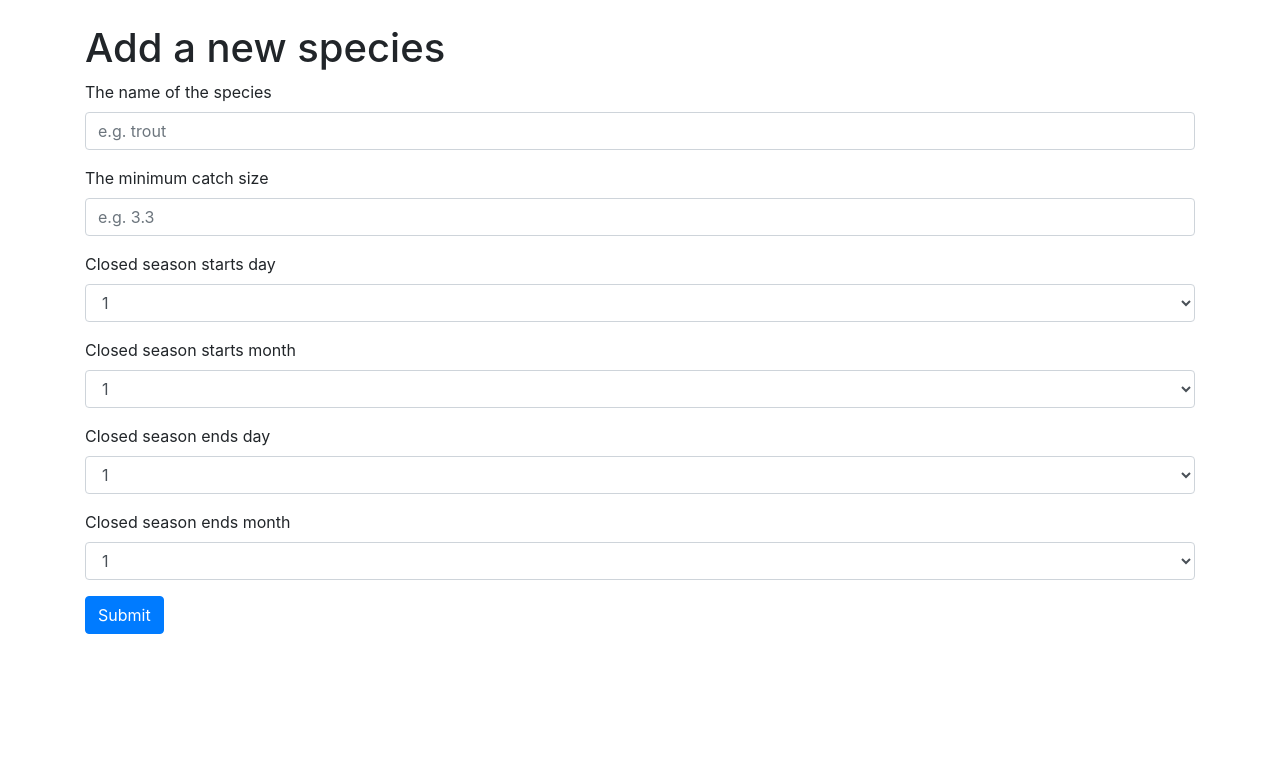
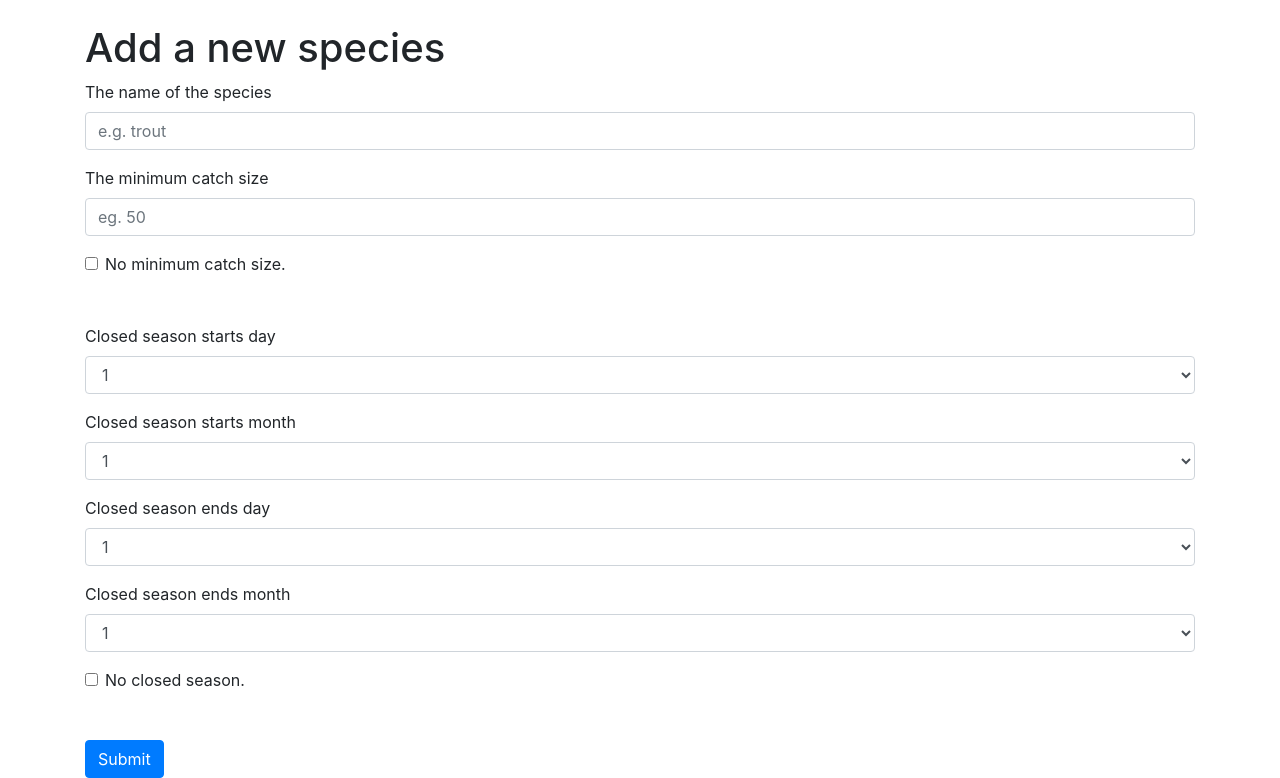
Before and after one commit to matiastamsi/KalastajanKaveri, a Flask app: page /fish/new/ in a window 1280 px wide. Shown: the part 56-834 px from the top of the page. Before the commit the page ends 690 px from the top, so only its background shows below. Run offline with Flask 2, Linux system fonts and the light colour scheme; a user stored in the database is signed in; tables that the repository leaves empty hold one stand-in row (values such as "Sample post"); some libraries are stand-ins or nearby versions.

Commit message:
Added a capability to add a fish with no minimum catch size and/or no closed season.

```diff
--- a/application/fish/forms.py
+++ b/application/fish/forms.py
@@ -1,22 +1,28 @@
 from flask_wtf import FlaskForm
-from wtforms import StringField, DecimalField, IntegerField, BooleanField, validators
+from wtforms import StringField, IntegerField, BooleanField, validators
 
 class FishForm(FlaskForm):
 
     name = StringField('Species', [validators.InputRequired()])
-    minimum_catch_size = DecimalField('Minimum size to keep',
-                                      [validators.NumberRange(min=0.0, max=150.0)])
+    minimum_catch_size = IntegerField('Minimum size to keep',
+                                      [validators.NumberRange(max=150)])
     closed_season_starts_day = IntegerField('Closed season starts: Day',
-                                            [validators.NumberRange(min=1, max=31)])
+                                            [validators.NumberRange(min=1,max=31)])
     closed_season_starts_month = IntegerField("Month",
-                                              [validators.NumberRange(min=1, max=12)])
+                                              [validators.NumberRange(min=1,max=12)])
     closed_season_ends_day = IntegerField("Closed season ends: Day",
-                                          [validators.NumberRange(min=1, max=31)])
+                                          [validators.NumberRange(min=1,max=31)])
     closed_season_ends_month = IntegerField("Month",
-                                            [validators.NumberRange(min=1, max=12)])
+                                            [validators.NumberRange(min=1,max=12)])
     #Boolean value to message whether
     #the fish species is going to be deleted.
-    delete = BooleanField("I agree deleting this species permanently.")
+    delete = BooleanField("I agree deleting this species permanently.", default=False)
+    #Boolean value to message whether
+    #give 'None' value to size.
+    noMinimumCatchSize = BooleanField("No minimum catch size.", default=False)
+    #Boolean value to message whether
+    #give 'None' values to dates.
+    noClosedSeason = BooleanField("No closed season.", default=False)
 
     class Meta:
         csrf = False
--- a/application/fish/models.py
+++ b/application/fish/models.py
@@ -6,9 +6,9 @@ from sqlalchemy.sql import text
 class Fish(Base):
 
     name = db.Column(db.String(144), nullable=False, unique=True)
-    minimum_catch_size = db.Column(db.Float, nullable=False)
-    closed_season_starts = db.Column(db.String, nullable=False)
-    closed_season_ends = db.Column(db.String, nullable=False)
+    minimum_catch_size = db.Column(db.Integer)
+    closed_season_starts = db.Column(db.String)
+    closed_season_ends = db.Column(db.String)
 
     catches = db.relationship("Catch", lazy=True)
 
--- a/application/fish/views.py
+++ b/application/fish/views.py
@@ -28,18 +28,19 @@ def fish_create():
     if Fish.query.filter(Fish.name == form.name.data.lower().strip()).first():
         return render_template("fish/new.html", form=form,
                                error = "The species already exists!")
+    minimumCatchSize = form.minimum_catch_size.data
+    closedSeasonStarts = (str(form.closed_season_starts_day.data) + '.'
+         + str(form.closed_season_starts_month.data) + '.')
+    closedSeasonEnds = (str(form.closed_season_ends_day.data) + '.'
+         + str(form.closed_season_ends_month.data) + '.')
 
-    if not form.validate():
-        return render_template("fish/new.html", form = form)
+    if form.noMinimumCatchSize.data:
+        minimumCatchSize = None
+    if form.noClosedSeason.data:
+        closedSeasonStarts = None
+        closedSeasonEnds = None
 
-    f = Fish(
-        form.name.data.lower().strip(),
-        form.minimum_catch_size.data,
-        (str(form.closed_season_starts_day.data) + '.'      #Transform the
-         + str(form.closed_season_starts_month.data) + '.'),#integer inputs
-        (str(form.closed_season_ends_day.data) + '.'        #to the (string) dates
-         + str(form.closed_season_ends_month.data) + '.'))  #("day.month.").
-
+    f = Fish(form.name.data.lower().strip(), minimumCatchSize, closedSeasonStarts, closedSeasonEnds)
     db.session().add(f)
     db.session().commit()
 
@@ -78,19 +79,23 @@ def fish_save():
                                fish=fish,
                                error = "The species already exists!")
 
-    if not form.validate():
-        fish = Fish.query.get(fishId)
-        return render_template("fish/change_or_delete.html",
-                               form = form,
-                               fish = fish)
+    minimumCatchSize = form.minimum_catch_size.data
+    closedSeasonStarts = (str(form.closed_season_starts_day.data) + '.'
+         + str(form.closed_season_starts_month.data) + '.')
+    closedSeasonEnds = (str(form.closed_season_ends_day.data) + '.'
+         + str(form.closed_season_ends_month.data) + '.')
+
+    if form.noMinimumCatchSize.data:
+        minimumCatchSize = None
+    if form.noClosedSeason.data:
+        closedSeasonStarts = None
+        closedSeasonEnds = None
 
     f = Fish.query.get(fishId)
-    f.name = form.name.data
-    f.minimum_catch_size = form.minimum_catch_size.data
-    f.closed_season_starts = (str(form.closed_season_starts_day.data) + '.' +
-                              str(form.closed_season_starts_month.data) + '.')
-    f.closed_season_ends = (str(form.closed_season_ends_day.data) + '.' +
-                            str(form.closed_season_ends_month.data) + '.')
+    f.name = form.name.data.lower().strip()
+    f.minimum_catch_size = minimumCatchSize
+    f.closed_season_starts = closedSeasonStarts
+    f.closed_season_ends = closedSeasonEnds
     db.session().commit()
 
     return redirect(url_for("fish_index"))
--- a/application/templates/fish/new.html
+++ b/application/templates/fish/new.html
@@ -19,7 +19,7 @@
   </td>
   <div class="form-group">
     <label for="minimum_catch_size">The minimum catch size</label>
-    <input class="form-control" id="minimum_catch_size" name="minimum_catch_size" placeholder="e.g. 3.3">
+    <input class="form-control" id="minimum_catch_size" name="minimum_catch_size" placeholder="eg. 50">
   </div>
   <td>
     <ul>
@@ -28,6 +28,11 @@
       {% endfor %}
     </ul>
   </td>
+  <div class="form-check">
+    <input type="checkbox" class="form-check-input" id="noMinimumCatchSize" name="noMinimumCatchSize">
+    <label class="form-check-label" for="noMinimumCatchSize">No minimum catch size.</label>
+  </div>
+  <br></br>
   <div class="form-group">
     <label for="closed_season_starts_day">Closed season starts day</label>
     <select class="form-control" id="closed_season_starts_day" name="closed_season_starts_day">
@@ -88,6 +93,11 @@
       {% endfor %}
     </ul>
   </td>
+  <div class="form-check">
+    <input type="checkbox" class="form-check-input" id="noClosedSeason" name="noClosedSeason">
+    <label class="form-check-label" for="noClosedSeason">No closed season.</label>
+  </div>
+  <br></br>
   <button type="submit" class="btn btn-primary">Submit</button>
 </form>
 {% endblock %}
```
Also changed, not shown: application/templates/fish/change_or_delete.html (+37 -5 lines), application/templates/fish/list.html (+19 -0 lines).
